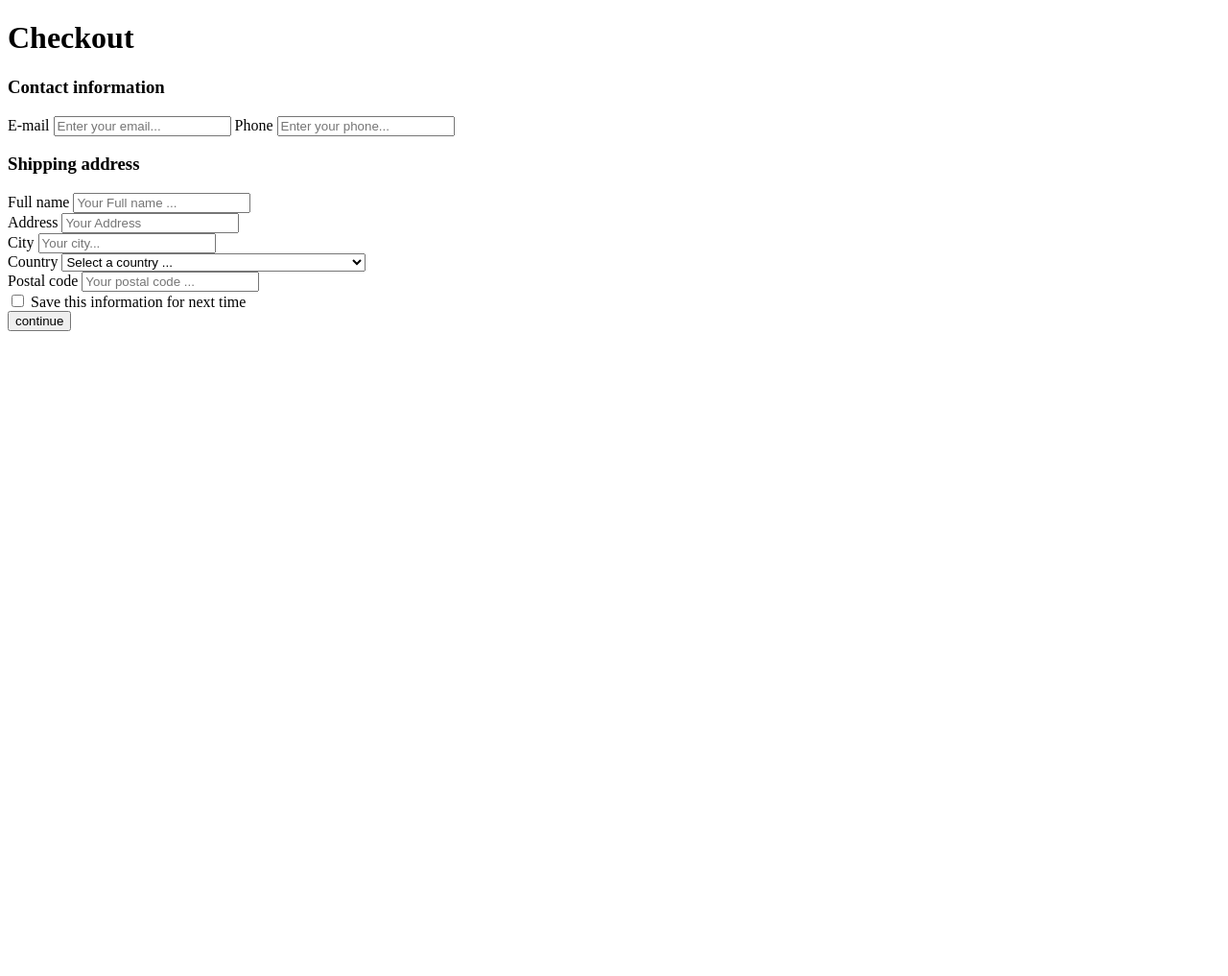
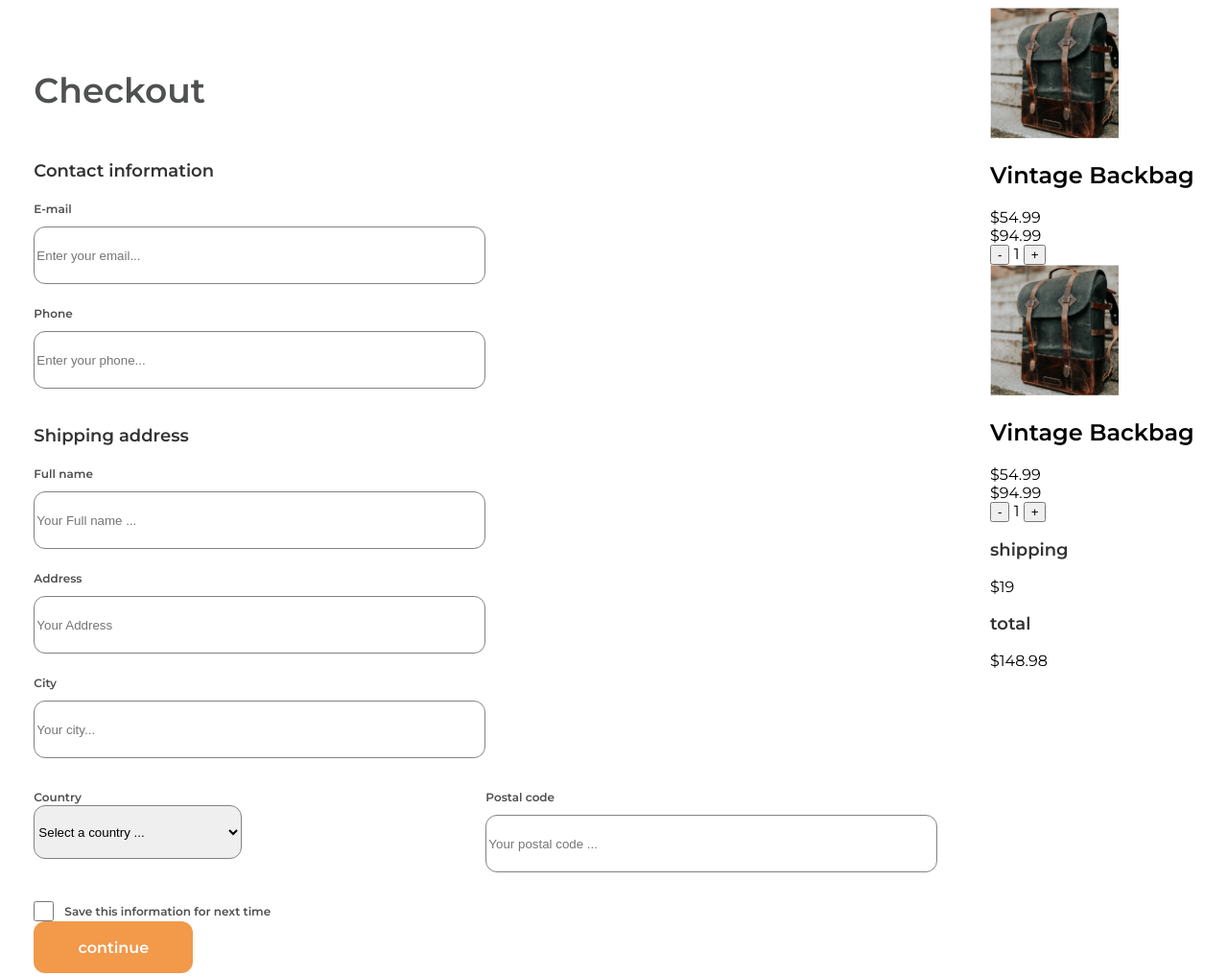
Before and after one commit to wadog/06-checkout-page, a plain HTML site: page index.html in a window 1280 px wide. Shown: the whole page at 96% size. Before the commit the page ends 800 px from the top, so only its background shows below. Drawn offline with Linux system fonts and the light colour scheme.

Commit message:
aplicando css al form

```diff
--- a/css/style.css
+++ b/css/style.css
@@ -0,0 +1,90 @@
+body {
+    font-family: 'Montserrat', sans-serif;
+}
+
+.container {
+    display: flex;
+    justify-content: space-around;
+}
+
+.checkout h1 {
+    color: #4E5150;
+    font-size: 36px;
+    font-style: normal;
+    font-weight: 600;
+    line-height: normal;
+    margin: 64px 0 51px 0;
+}
+
+h3 {
+    color: #333;
+    font-size: 18px;
+    font-style: normal;
+    font-weight: 600;
+    line-height: normal;
+}
+
+label {
+    color: #4F4F4F;
+    font-size: 12px;
+    font-style: normal;
+    font-weight: 600;
+    line-height: normal;
+}
+
+input {
+    width: 465px;
+    height: 56px;
+    border-radius: 12px;
+    border: 1px solid #828282;
+    margin: 10px 0 20px 0;
+}
+
+.adress {
+    display: grid;
+    gap: 10px;
+}
+
+.fila {
+    display: grid;
+    grid-template-columns: 1fr 1fr;
+}
+
+.country select {
+    width: 217px;
+    height: 56px;
+    border: 1px solid #828282;
+    border-radius: 12px;
+}
+
+.checkbox {
+    display: flex;
+    align-items: center;
+}
+
+.checkbox input {
+    width: 21px;
+    height: 21px;
+    margin: 0 11px 0 0;
+}
+
+.checkout button {
+    width: 166px;
+    height: 54px;
+    border: none;
+    border-radius: 12px;
+    color: #FFF;
+    font-size: 16px;
+    font-family: Montserrat;
+    font-style: normal;
+    font-weight: 600;
+    line-height: normal;    background-color: #F2994A;
+
+}
+
+.products img {
+    width: 134.206px;
+    height: 136.274px;
+    transform: rotate(-0.02deg);
+    flex-shrink: 0;
+}
--- a/index.html
+++ b/index.html
@@ -4,37 +4,51 @@
 <head>
   <meta charset="UTF-8">
   <meta name="viewport" content="width=device-width, initial-scale=1.0">
+  <link rel="preconnect" href="https://fonts.googleapis.com">
+  <link rel="preconnect" href="https://fonts.gstatic.com" crossorigin>
+  <link
+    href="https://fonts.googleapis.com/css2?family=Montserrat:ital,wght@0,400;0,600;1,400&family=Space+Mono:ital,wght@0,400;0,700;1,400;1,700&display=swap"
+    rel="stylesheet">
+  <link rel="stylesheet" href="css/style.css">
   <title>checkout page challenger</title>
 </head>
 
 <body>
+  <div class="container">
     <div class="checkout">
       <h1>Checkout</h1>
       <div class="contact">
         <h3>Contact information</h3>
         <form action="">
-        <label for="email">E-mail</label>
+          <div>
+            <label for="email">E-mail</label><br>
             <input type="email" placeholder="Enter your email...">
-        <label for="phone">Phone</label>
+          </div>
+          <div>
+            <label for="phone">Phone</label><br>
             <input type="tel" placeholder="Enter your phone...">
+          </div>
         </form>
       </div>
       <div class="adress">
+        <div class="columna">
           <h3>Shipping address</h3>
           <div>
-        <label for="name">Full name</label>
+            <label for="name">Full name</label><br>
             <input type="name" name="" id="name" placeholder="Your Full name ...">
           </div>
           <div>
-        <label for="address">Address</label>
+            <label for="address">Address</label><br>
             <input type="address" placeholder="Your Address">
           </div>
           <div>
-        <label for="city">City</label>
+            <label for="city">City</label><br>
             <input type="city" name="" id="" placeholder="Your city...">
           </div>
-      <div>
-        <label for="country">Country</label>
+        </div>
+        <div class="fila">
+          <div class="country">
+            <label for="country">Country</label><br>
             <select name="country" class="form-control" id="country">
               <option value="0" label="Select a country ... " selected="selected">Select a country ... </option>
               <optgroup id="country-optgroup-Africa" label="Africa">
@@ -259,7 +273,8 @@
                 <option value="SE" label="Sweden">Sweden</option>
                 <option value="CH" label="Switzerland">Switzerland</option>
                 <option value="UA" label="Ukraine">Ukraine</option>
-            <option value="SU" label="Union of Soviet Socialist Republics">Union of Soviet Socialist Republics</option>
+                <option value="SU" label="Union of Soviet Socialist Republics">Union of Soviet Socialist Republics
+                </option>
                 <option value="GB" label="United Kingdom">United Kingdom</option>
                 <option value="VA" label="Vatican City">Vatican City</option>
                 <option value="AX" label="Åland Islands">Åland Islands</option>
@@ -292,7 +307,8 @@
                 <option value="PN" label="Pitcairn Islands">Pitcairn Islands</option>
                 <option value="WS" label="Samoa">Samoa</option>
                 <option value="SB" label="Solomon Islands">Solomon Islands</option>
-            <option value="GS" label="South Georgia and the South Sandwich Islands">South Georgia and the South Sandwich
+                <option value="GS" label="South Georgia and the South Sandwich Islands">South Georgia and the South
+                  Sandwich
                   Islands</option>
                 <option value="TK" label="Tokelau">Tokelau</option>
                 <option value="TO" label="Tonga">Tonga</option>
@@ -304,19 +320,58 @@
             </select>
           </div>
           <div>
-        <label for="postal Code">Postal code</label>
+            <label for="postal Code">Postal code</label><br>
             <input type="text" name="saves" id="" placeholder="Your postal code ...">
           </div>
-      <div>
-        <input type="checkbox" name="" id="">
-        <label for="saves">Save this information for next time</label>
+        </div>
+        <div class="checkbox">
+          <input type="checkbox" name="" id="checkbox">
+          <label for="checkbox">Save this information for next time</label>
         </div>
       </div>
       <button>continue</button>
     </div>
     <div class="payment">
-    <div class="products"></div>
-    <div class="price"></div>
+      <div class="products">
+        <div>
+          <img src="css/images/photo1.png" alt="">
+          <div>
+            <h2>Vintage Backbag</h2>
+            <div>$54.99</div>
+            <div>$94.99</div>
+            <div>
+              <button>-</button>
+              <span>1</span>
+              <button>+</button>
+            </div>
+          </div>
+        </div>
+        <div>
+          <img src="css/images/photo1.png" alt="">
+          <div>
+            <h2>Vintage Backbag</h2>
+            <div>$54.99</div>
+            <div>$94.99</div>
+            <div>
+              <button>-</button>
+              <span>1</span>
+              <button>+</button>
+            </div>
+          </div>
+        </div>
+      </div>
+      <div class="price">
+        <div>
+          <h3>shipping</h3>
+          <p>$19</p>
+        </div>
+        <div>
+          <h3>total</h3>
+          <p>$148.98</p>
+        </div>
+      </div>
+    </div>
+
   </div>
   <div class="footer"></div>
 </body>
```
Lines whose indentation alone changed are shown as unchanged.
